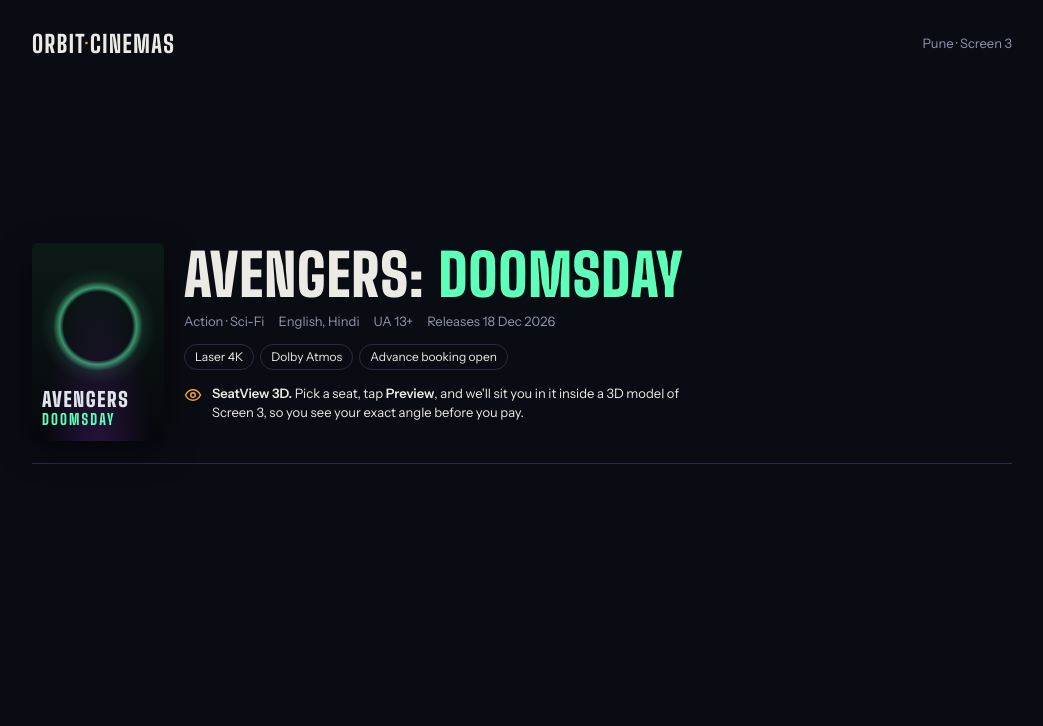
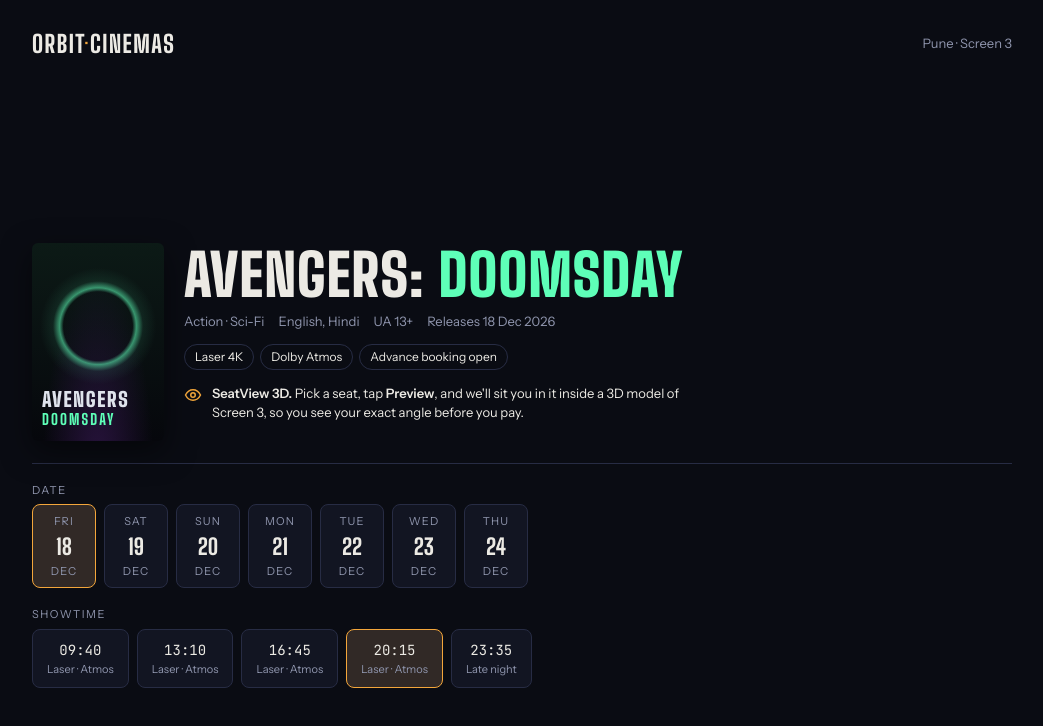
Before and after one commit to AdityaWagh06/seatview, a plain HTML site: page index.html in a window 1280 px wide. Shown: the whole page, without its empty margins (118-1161 px from the left). Drawn offline with Linux system fonts and the light colour scheme.

Commit message:
Add date and showtime pickers

```diff
--- /dev/null
+++ b/css/booking.css
@@ -0,0 +1,10 @@
+/* pickers */
+.pick{padding-block:18px 6px;display:grid;gap:14px}
+.label{font-size:11px;letter-spacing:.14em;text-transform:uppercase;color:var(--muted);margin-bottom:6px}
+.row-scroll{display:flex;gap:8px;overflow-x:auto;padding-bottom:4px;scrollbar-width:thin}
+.date,.show{flex:none;border:1px solid var(--line);background:var(--surface);border-radius:8px;padding:8px 12px;text-align:center;min-width:64px}
+.date small{display:block;font-size:11px;color:var(--muted);text-transform:uppercase;letter-spacing:.1em}
+.date strong{font-family:var(--f-display);font-size:22px;font-weight:800}
+.show{font-family:var(--f-mono);font-size:14px;padding:10px 14px}
+.show small{display:block;font-family:var(--f-body);font-size:11px;color:var(--muted)}
+.date[aria-pressed="true"],.show[aria-pressed="true"]{border-color:var(--accent);background:color-mix(in srgb,var(--accent) 14%,var(--surface))}
--- a/index.html
+++ b/index.html
@@ -8,6 +8,7 @@
 <link rel="stylesheet" href="https://fonts.googleapis.com/css2?family=Big+Shoulders+Display:wght@600;800;900&family=Instrument+Sans:wght@400;500;600&family=JetBrains+Mono:wght@400;500&display=swap">
 <link rel="stylesheet" href="css/base.css">
 <link rel="stylesheet" href="css/hero.css">
+<link rel="stylesheet" href="css/booking.css">
 </head>
 <body>
 
@@ -32,6 +33,15 @@
   </div>
 </div>
 
+<div class="wrap">
+  <section class="pick">
+    <div><div class="label">Date</div><div class="row-scroll" id="dates"></div></div>
+    <div><div class="label">Showtime</div><div class="row-scroll" id="shows"></div></div>
+  </section>
+</div>
+
 <script src="js/data.js"></script>
+<script src="js/booking.js"></script>
+<script src="js/main.js"></script>
 </body>
 </html>
--- /dev/null
+++ b/js/booking.js
@@ -0,0 +1,25 @@
+'use strict';
+
+/* ---------------- booking state ---------------- */
+const state = { date: 0, show: 3, sold: new Set(), selected: [], heat: false };
+function genSold() {
+  const r = rng(state.date * 97 + state.show * 13 + 7);
+  const base = [0.15, 0.24, 0.32, 0.45, 0.28][state.show] * (state.date === 0 || state.date === 1 || state.date === 2 ? 1.15 : 0.85);
+  state.sold = new Set();
+  for (let ri = 0; ri < 12; ri++) for (let n = 1; n <= PER_ROW; n++) {
+    const centre = 1 - Math.abs(seatX(n)) / HALF_SPAN, back = ri / 11;
+    if (r() < base * (0.45 + 0.6 * centre + 0.5 * back)) state.sold.add(idOf(ri, n));
+  }
+  state.selected = state.selected.filter(id => !state.sold.has(id));
+}
+
+let T = null; // 3D theater, built on first preview
+
+/* ---------------- pickers ---------------- */
+function renderPickers() {
+  $('dates').innerHTML = DATES.map(([d, n], i) => `<button class="date" data-i="${i}" aria-pressed="${i === state.date}"><small>${d}</small><strong>${n}</strong><small>Dec</small></button>`).join('');
+  $('shows').innerHTML = SHOWS.map((t, i) => `<button class="show" data-i="${i}" aria-pressed="${i === state.show}">${t}<small>${i === 4 ? 'Late night' : 'Laser · Atmos'}</small></button>`).join('');
+}
+$('dates').addEventListener('click', e => { const b = e.target.closest('.date'); if (!b) return; state.date = +b.dataset.i; state.selected = []; refreshAll(); });
+$('shows').addEventListener('click', e => { const b = e.target.closest('.show'); if (!b) return; state.show = +b.dataset.i; state.selected = []; refreshAll(); });
+function refreshAll() { genSold(); renderPickers(); renderMap(); hidePop(); updateBar(); if (T) T.refreshSeats(); }
--- /dev/null
+++ b/js/main.js
@@ -0,0 +1,4 @@
+'use strict';
+
+/* boot */
+genSold(); renderPickers();
```
